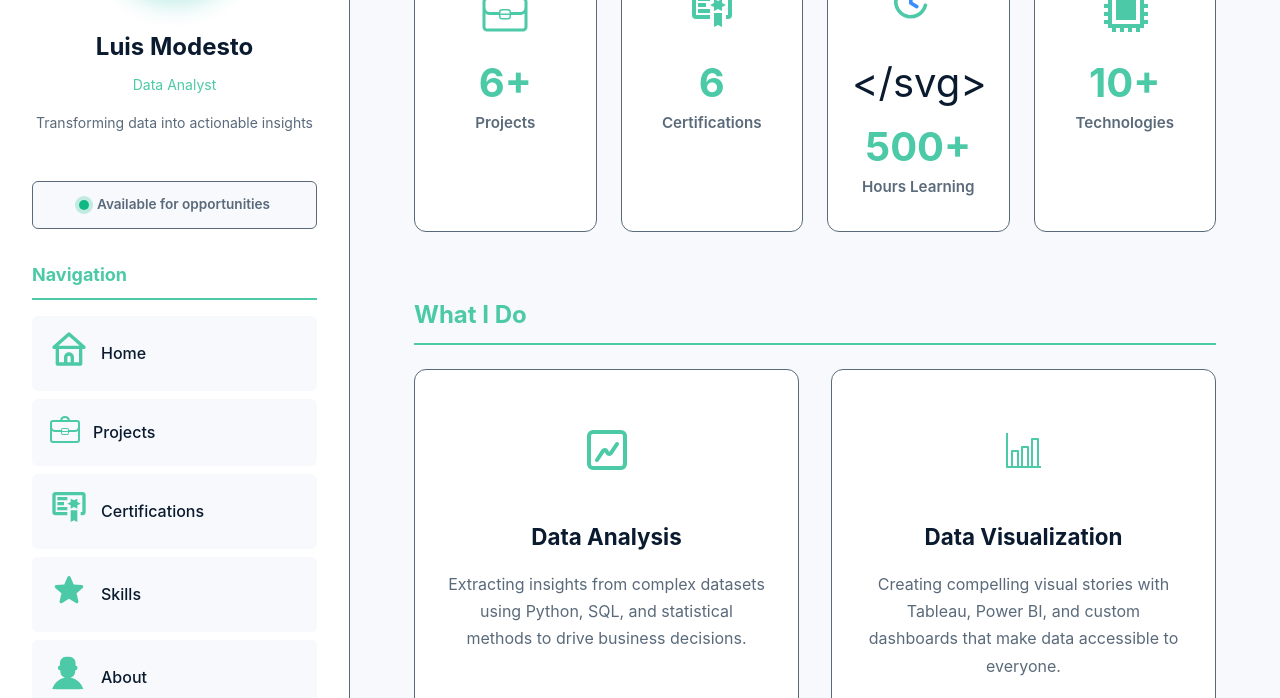
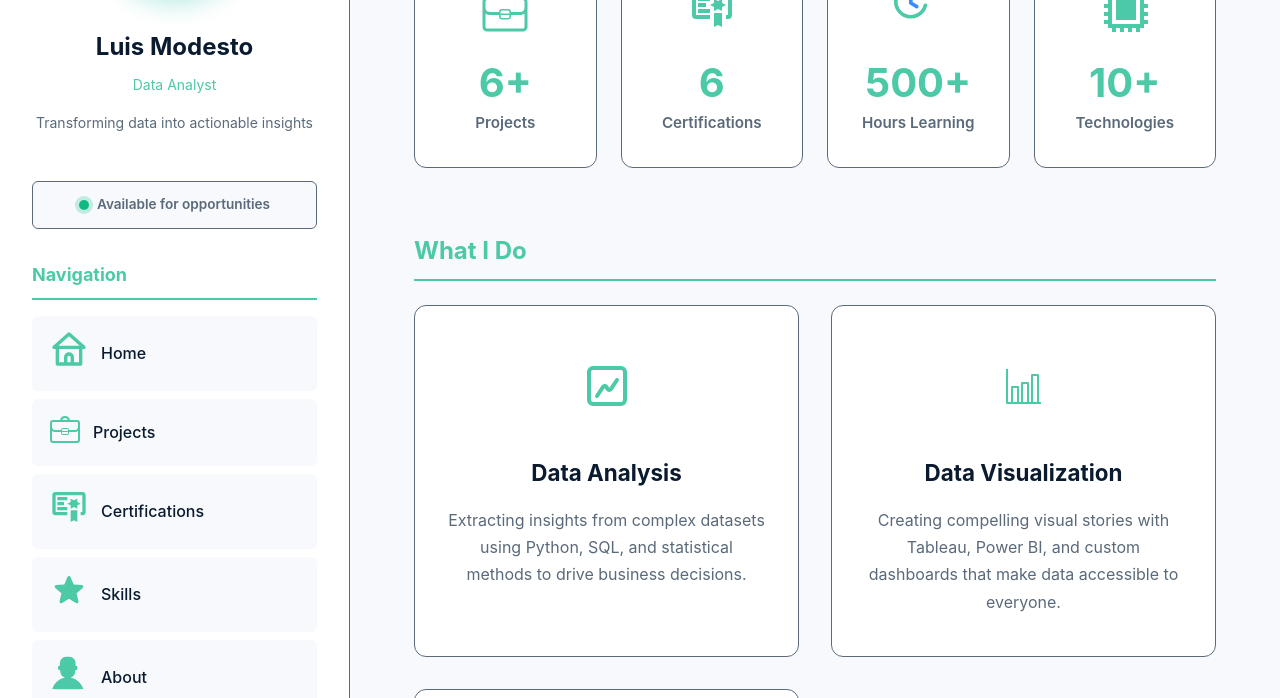
Before and after one commit to luisms-3939/luisms-3939.github.io, a Jekyll site: the page built from index.md, in a window 1280 px wide and 900 px high, scrolled down 439 px, cut to the strip 202-900 px from the top of the window. Built offline with Jekyll 4.4.1, drawn with Linux system fonts in a browser that asks for light colours; nearby versions of some CDN libraries.

Commit message:
Update index.md

```diff
--- a/index.md
+++ b/index.md
@@ -44,7 +44,7 @@ title: Home
   <div class="stat-item">
     <span class="stat-icon">
       <svg width="48" height="48" viewBox="0 0 20 20">
-        <g fill="none" fill-rule="evenodd" clip-rule="evenodd"><path fill="#3A8DFF" d="M7 2.75a.75.75 0 0 1 .75.75v3.575l2.136 1.282a.75.75 0 1 1-.772 1.286l-2.5-1.5A.75.75 0 0 1 6.25 7.5v-4A.75.75 0 0 1 7 2.75"/><path fill="#4CC9A6" d="M1.5 7a5.5 5.5 0 0 1 9.82-3.405l-.966.965a.5.5 0 0 0 .353.854H13.5a.5.5 0 0 0 .5-.5V2.12a.5.5 0 0 0-.854-.354l-.76.761a7 7 0 1 0 1.427 6.086a.75.75 0 0 0-1.46-.344A5.5 5.5 0 0 1 1.5 7"/></g></svg></svg>
+        <g fill="none" fill-rule="evenodd" clip-rule="evenodd"><path fill="#3A8DFF" d="M7 2.75a.75.75 0 0 1 .75.75v3.575l2.136 1.282a.75.75 0 1 1-.772 1.286l-2.5-1.5A.75.75 0 0 1 6.25 7.5v-4A.75.75 0 0 1 7 2.75"/><path fill="#4CC9A6" d="M1.5 7a5.5 5.5 0 0 1 9.82-3.405l-.966.965a.5.5 0 0 0 .353.854H13.5a.5.5 0 0 0 .5-.5V2.12a.5.5 0 0 0-.854-.354l-.76.761a7 7 0 1 0 1.427 6.086a.75.75 0 0 0-1.46-.344A5.5 5.5 0 0 1 1.5 7"/></g></svg>
     </span>
     <span class="stat-number">500+</span>
     <span class="stat-label">Hours Learning</span>
```
